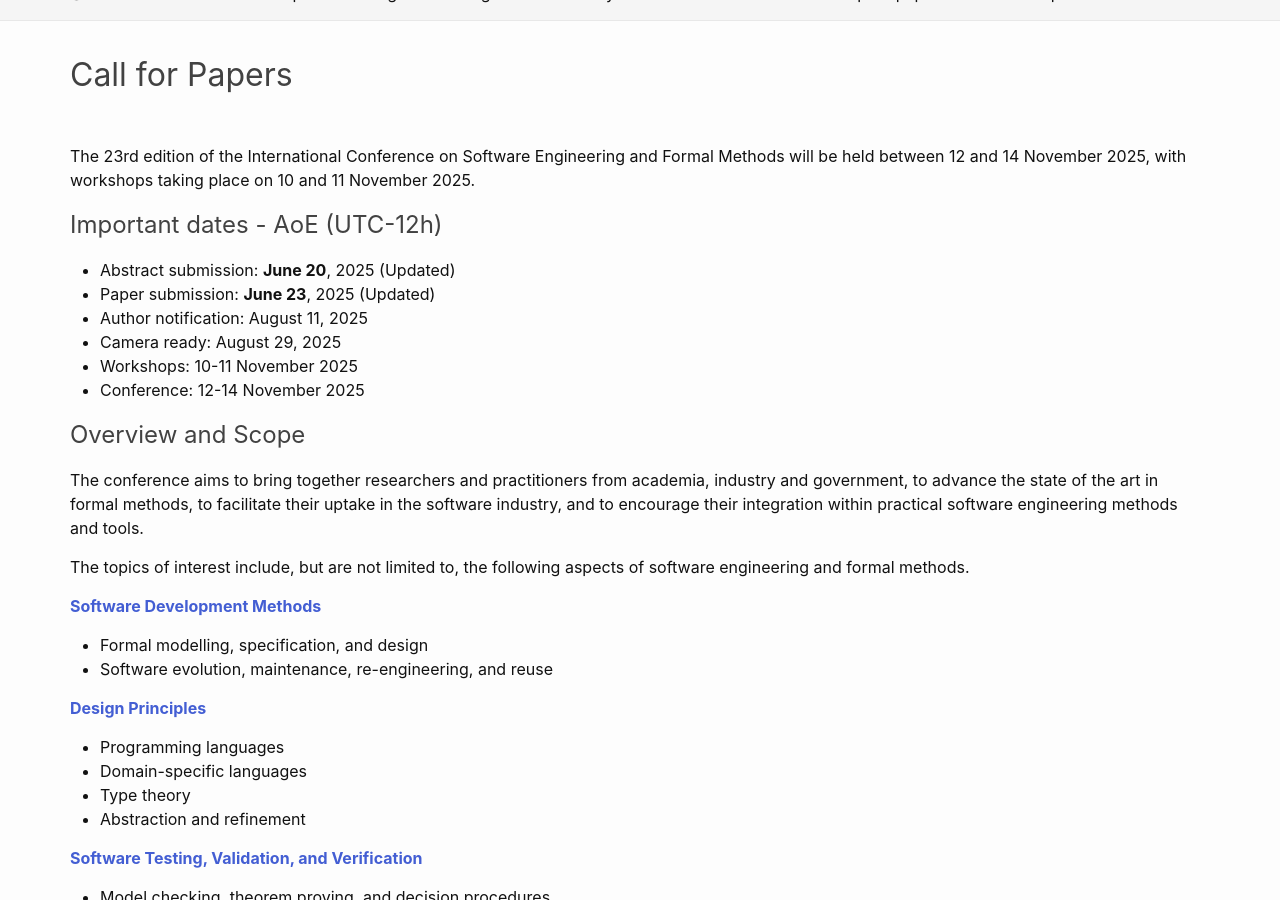
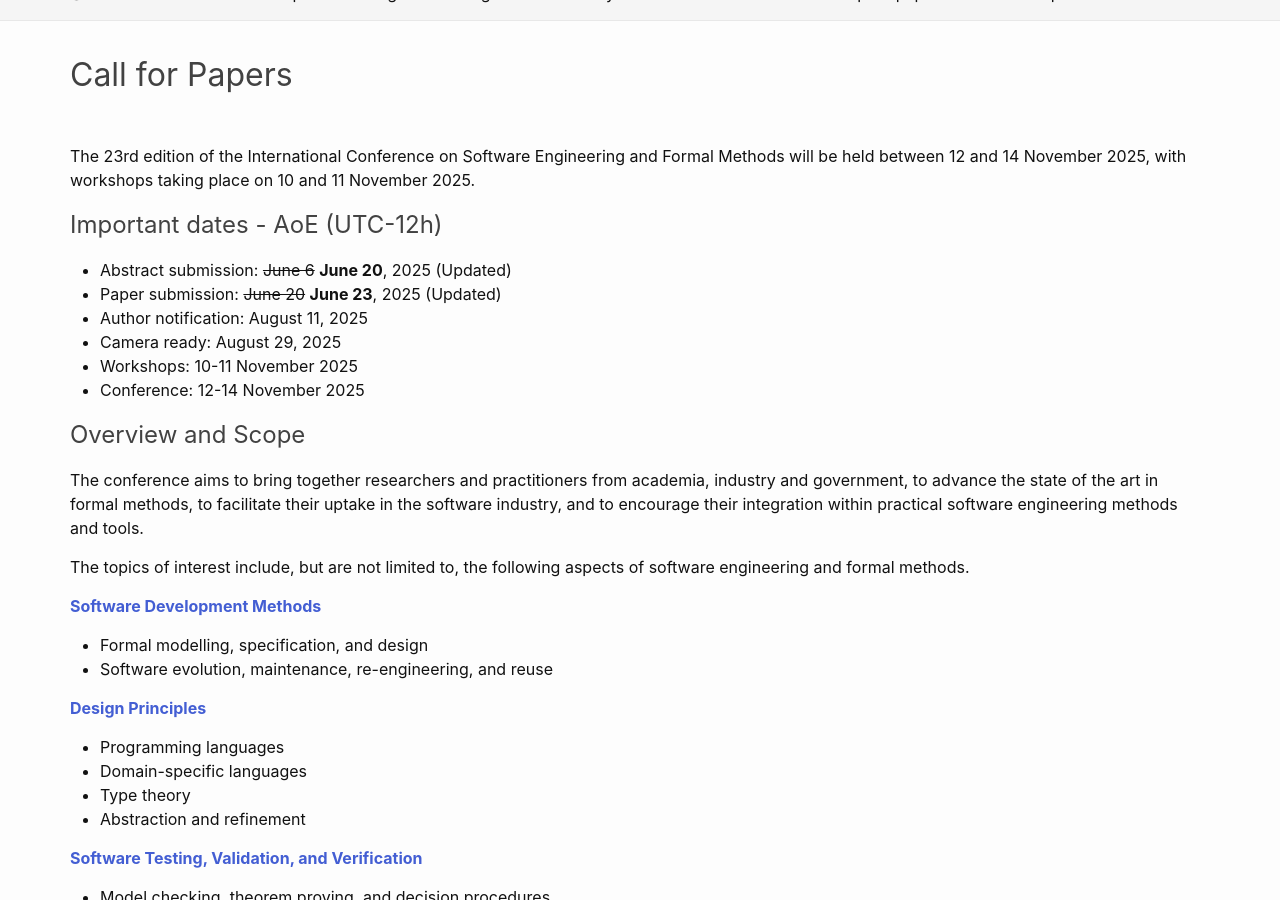
Before and after one commit to sefm-conference/2025, a Jekyll site: the page built from _pages/callforpapers.md, in a window 1280 px wide and 900 px high, scrolled down 672 px. Built offline with Jekyll 4.4.1, drawn with Linux system fonts in a browser that asks for light colours.

Commit message:
Update callforpapers.md

```diff
--- a/_pages/callforpapers.md
+++ b/_pages/callforpapers.md
@@ -10,8 +10,8 @@ The 23rd edition of the International Conference on Software Engineering and
 Formal Methods will be held between 12 and 14 November 2025, with workshops taking place on 10 and 11 November 2025.
 
 ## Important dates - AoE (UTC-12h)
-- Abstract submission: **June 20**, 2025 (Updated)
-- Paper submission: **June 23**, 2025 (Updated)
+- Abstract submission: ~~June 6~~ **June 20**, 2025 (Updated)
+- Paper submission: ~~June 20~~ **June 23**, 2025 (Updated)
 - Author notification: August 11, 2025
 - Camera ready: August 29, 2025
 - Workshops: 10-11 November 2025
```
